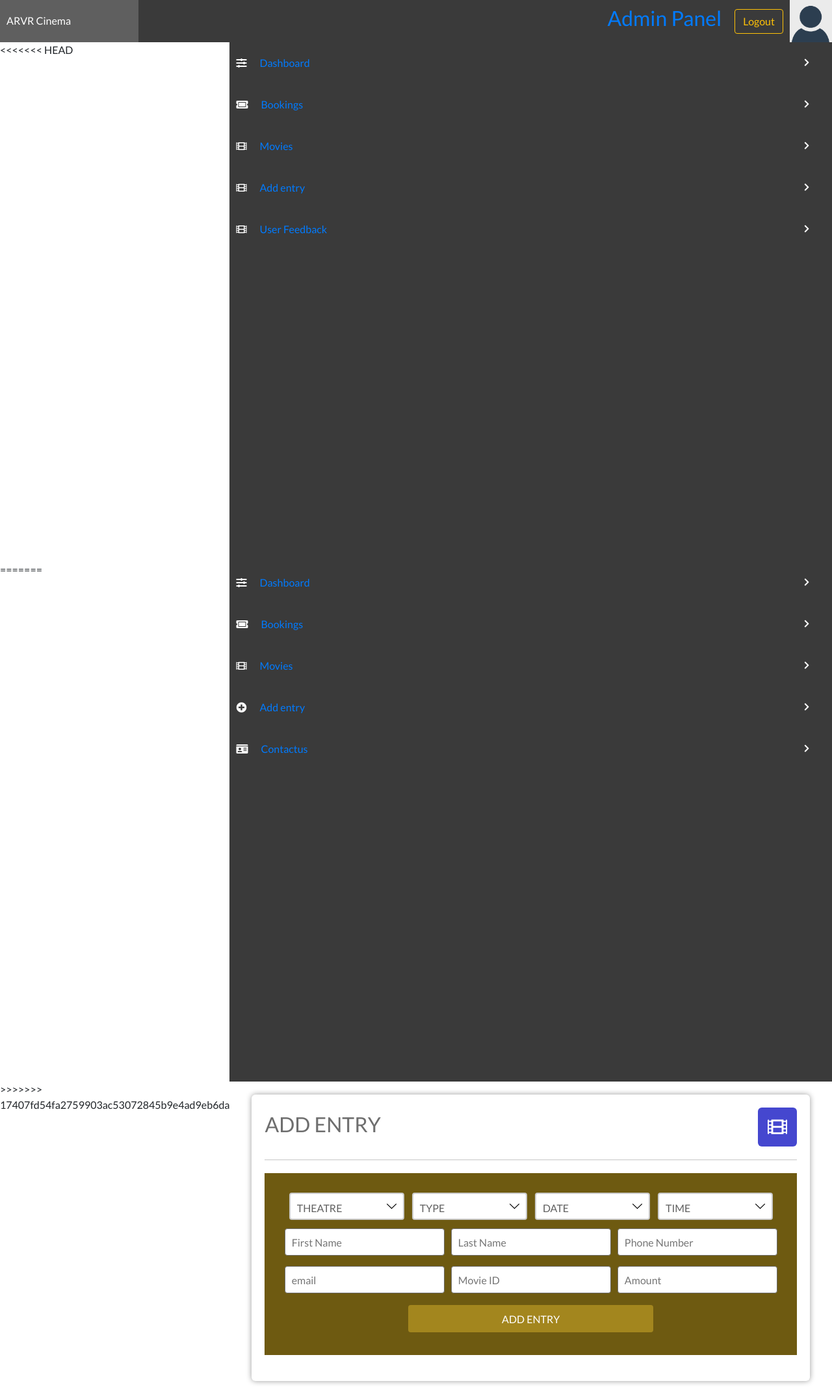
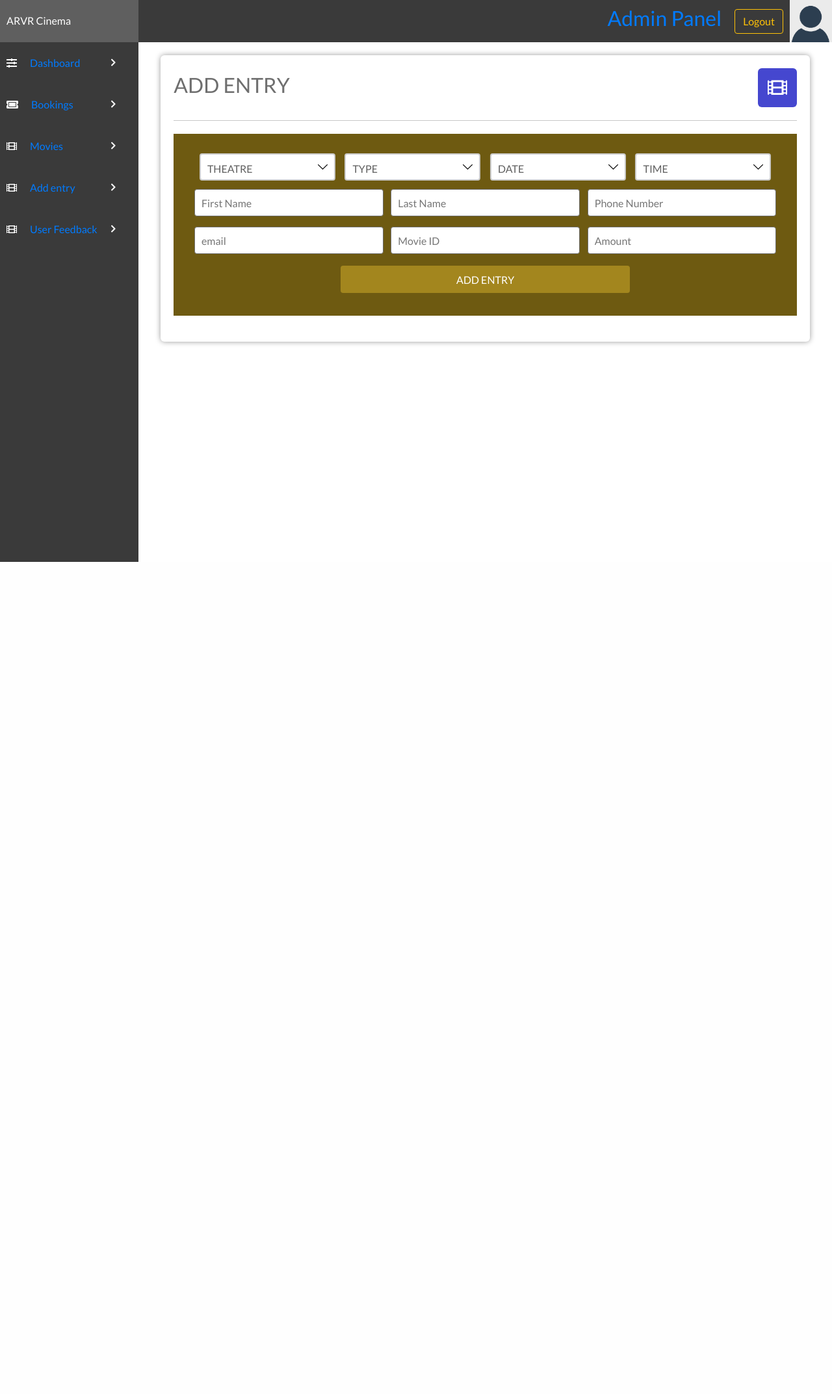
Before and after one commit to aman05382/movie_ticket_booking_system_php, a PHP site: page /Railway_Reservation_System/admin/add.php in a window 1280 px wide. Shown: the whole page at 65% size. After the commit the page ends 865 px from the top, so only its background shows below. Run offline with PHP 8.4, Linux system fonts and the light colour scheme; a user stored in the database is signed in; data comes from the database, SQL or seed files in the repository.

Commit message:
minor bug fix

```diff
--- a/admin/sidebar.php
+++ b/admin/sidebar.php
@@ -1,4 +1,3 @@
-<<<<<<< HEAD
 <div class="admin-section admin-section1">
     <ul>
         <li><i class="fas fa-sliders-h"></i><a href="admin.php">Dashboard </a><i class="fas admin-dropdown fa-chevron-right"></i></li>
@@ -9,15 +8,3 @@
         <li><i class="fas fa-film"></i><a href="contactus.php">User Feedback</a> <i class="fas admin-dropdown fa-chevron-right"></i></a></li>
     </ul>
 </div>
-=======
-<div class="admin-section admin-section1 ">
-            <ul>
-                <li><i class="fas fa-sliders-h"></i><a href="admin.php">Dashboard </a><i class="fas admin-dropdown fa-chevron-right"></i></li>
-                <li><i class="fas fa-ticket-alt"></i><a href="view.php">Bookings</a> <i class="fas admin-dropdown fa-chevron-right"></i></li>
-
-                <li><i class="fas fa-film"></i><a href="addmovie.php">Movies</a> <i class="fas admin-dropdown fa-chevron-right"></i></a></li>
-                <li><i class="fas fa-plus-circle"></i><a href="add.php">Add entry</a> <i class="fas admin-dropdown fa-chevron-right"></i></a></li>
-                <li><i class="fas fa-id-card"></i><a href="contactus.php">Contactus</a> <i class="fas admin-dropdown fa-chevron-right"></i></a></li>
-            </ul>
-        </div>
->>>>>>> 17407fd54fa2759903ac53072845b9e4ad9eb6da
```
